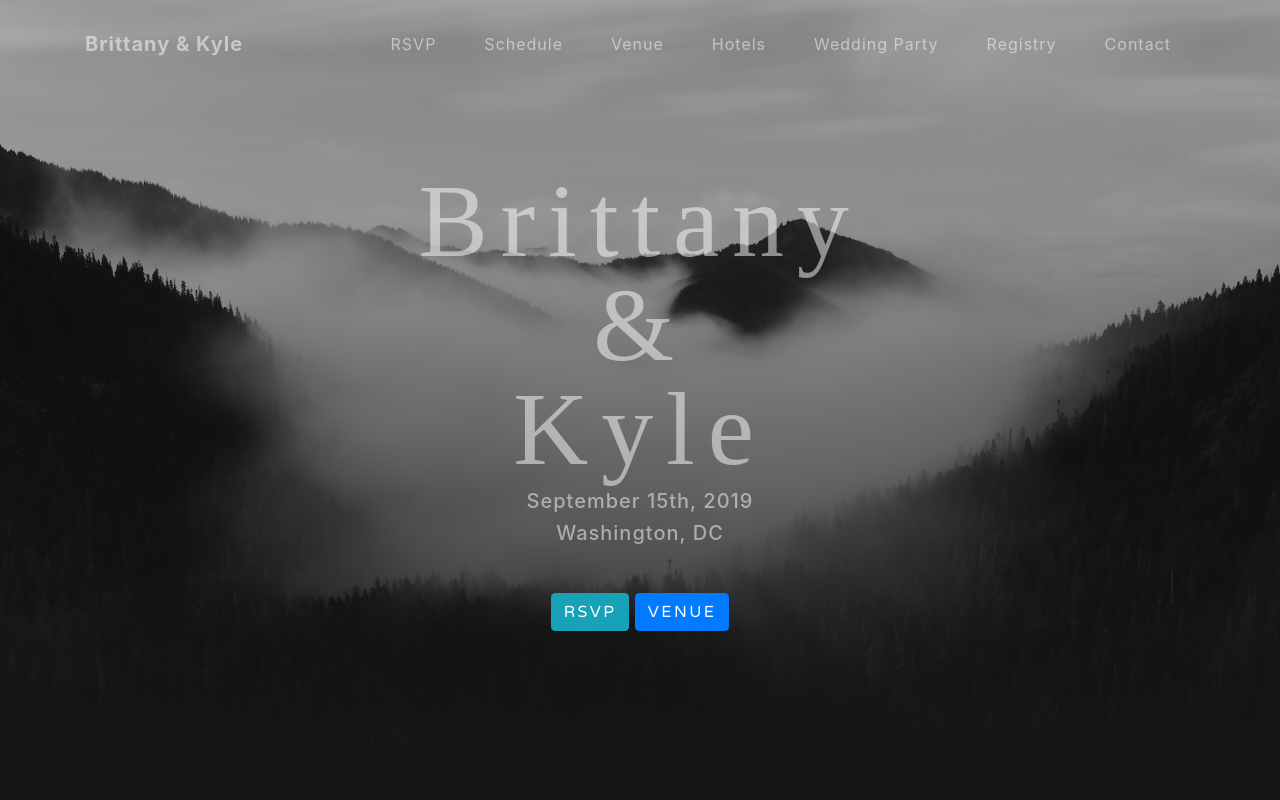
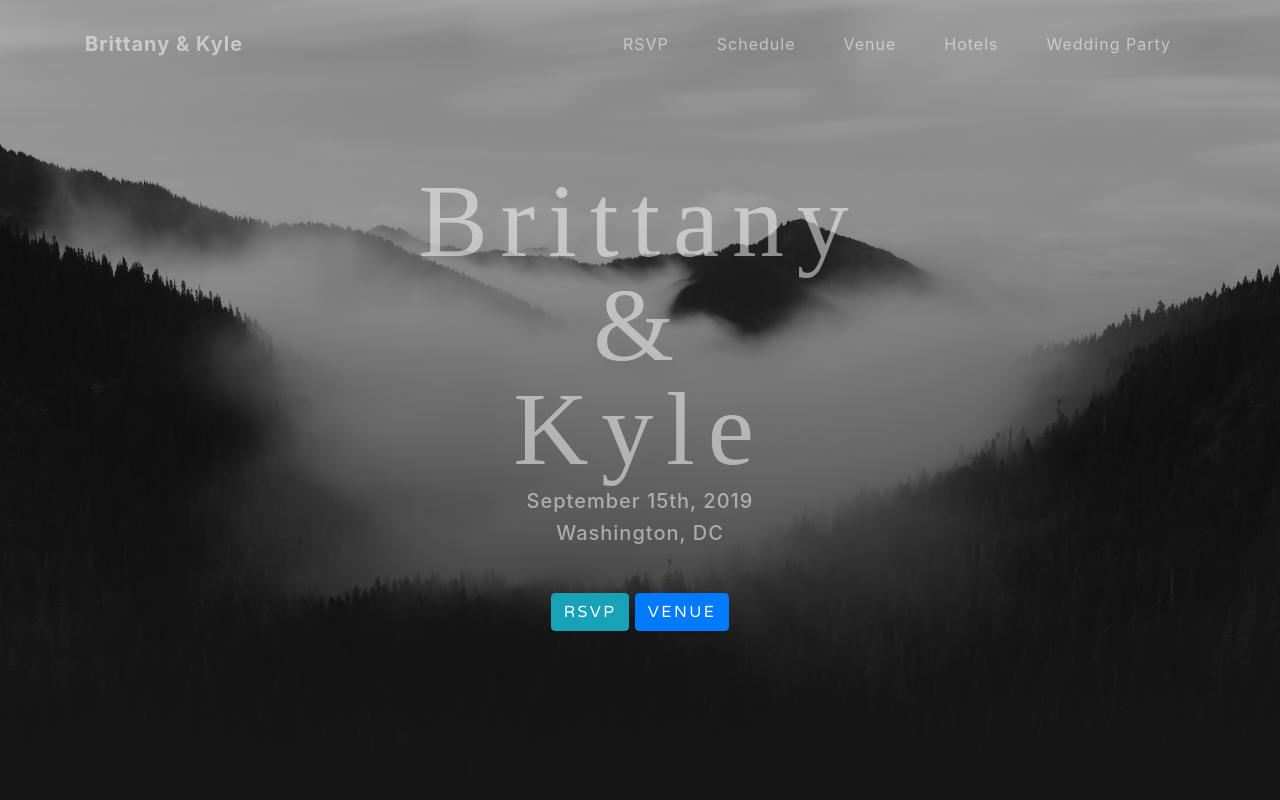
Before and after one commit to kyleandbrittany/kyleandbrittany.github.io, a website with bundled scripts: page index.html in a window 1280 px wide. Shown: the top 800 px of the page. Built offline with nearby package versions, Linux system fonts and the light colour scheme.

Commit message:
removing links

```diff
--- a/index.html
+++ b/index.html
@@ -60,12 +60,6 @@
           </li>
           <li class="nav-item">
             <a class="nav-link js-scroll-trigger" href="#bridal">Wedding Party</a>
-          </li>
-          <li class="nav-item">
-            <a class="nav-link js-scroll-trigger" href="#registry">Registry</a>
-          </li>
-          <li class="nav-item">
-            <a class="nav-link js-scroll-trigger" href="#contact">Contact</a>
           </li>
         </ul>
       </div>
```
